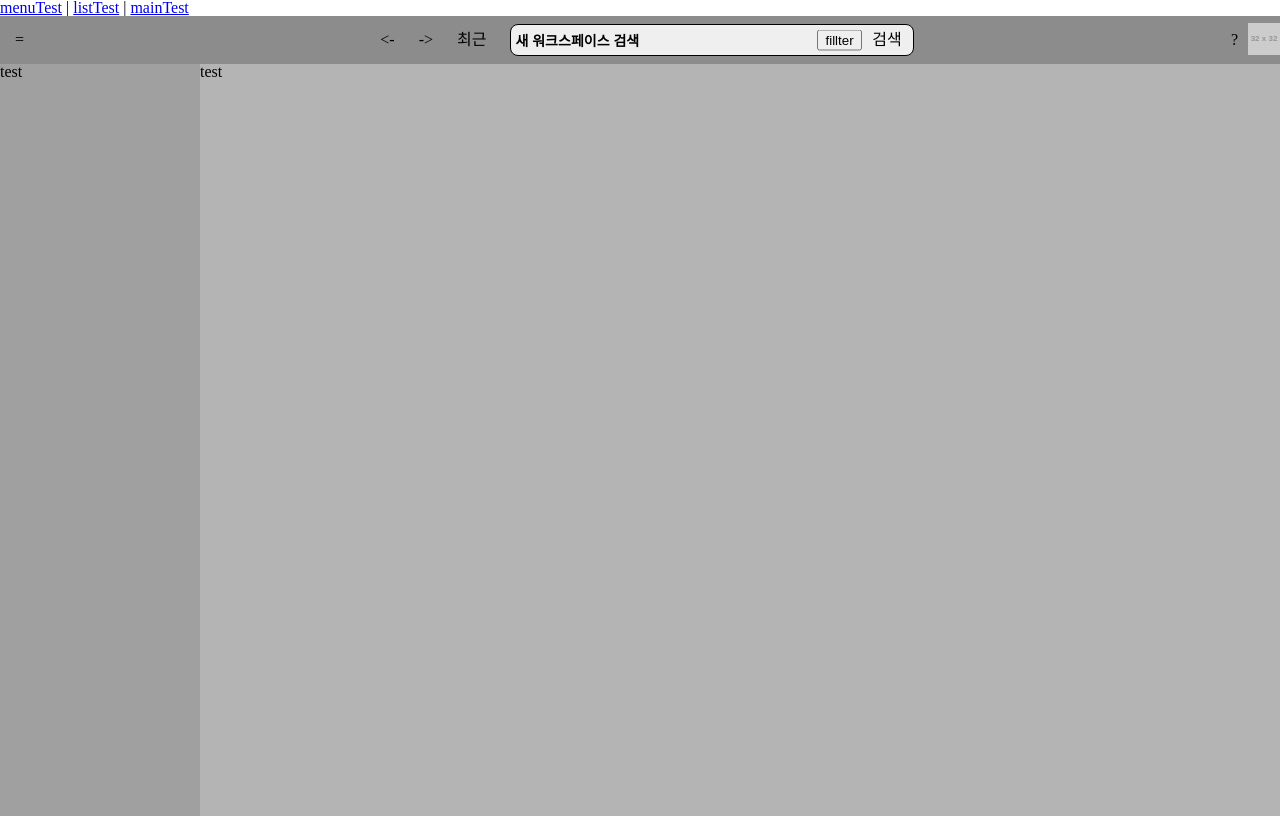
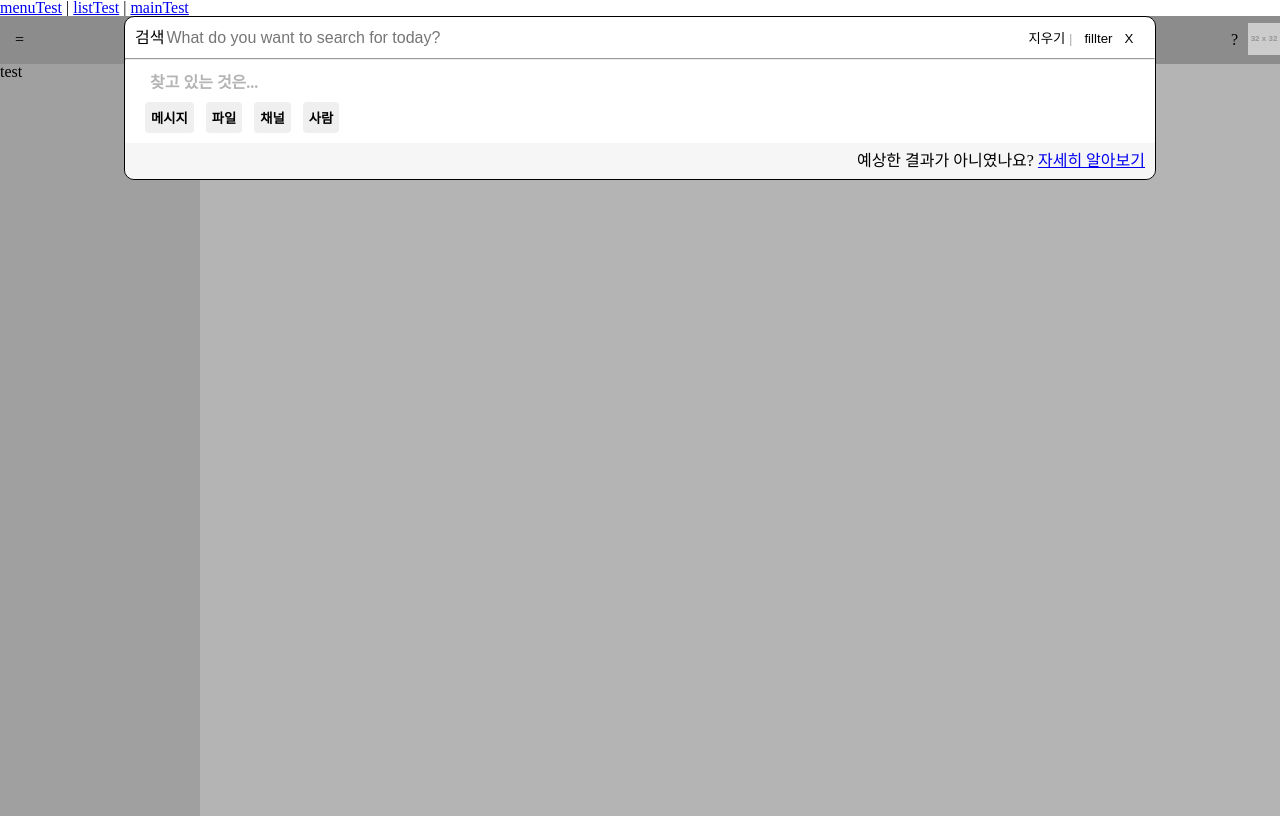
Before and after one commit to fms2014-github/clone-coding-slack, a Vue app: page /main-view in a window 1280 px wide. Both pictures are taken after a click on the button "새 워크스페이스 검색". Built offline with nearby package versions, Linux system fonts and the light colour scheme.

Commit message:
searchBox와 header 연결 및 스타일 어긋난것 수정

```diff
--- a/src/components/SearchBox.vue
+++ b/src/components/SearchBox.vue
@@ -1,11 +1,11 @@
 <template>
-  <div class="search-popup">
+  <div class="search-box" v-if="isEnable">
     <div class="search-workspace">
       <span class="search-icon">검색</span>
       <input type="text" placeholder="What do you want to search for today?"/>
       <button class="search-data-del-btn">지우기</button>
       <button class="fillter">fillter</button>
-      <button class="search-popup-close">X</button>
+      <button class="search-box-close" @click="closeBox">X</button>
     </div>
     <hr/>
     <div class="search-support">
@@ -20,16 +20,28 @@
 <script>
 import SearchSuggestVue from './SearchSuggest.vue';
 export default {
-    components:{
-        SearchSuggestVue
+  components:{
+      SearchSuggestVue
+  },
+  props:{
+    isEnable: {
+      type: Boolean,
+      require: true
     }
+  },
+  methods:{
+    closeBox(){
+      this.$emit('closeBoxEvent')
+    }
+  }
 
 }
 </script>
 
 <style lang="scss" scoped>
-.search-popup{
-    width: calc(100% - 200px);
+.search-box{
+    width: calc(100% - 250px);
+    background-color: white;
     border: {
         width: 1px;
         style: solid;
@@ -39,6 +51,7 @@ export default {
 
     button {
         background-color: rgba(255, 255, 255, 0);
+        cursor: pointer;
         border: {
           width: 0px;
           style: solid;
@@ -48,7 +61,7 @@ export default {
     .search-workspace{
       margin: 10px;
       input[type="text"]{
-        width: calc(100% - 153px);
+        width: calc(100% - 156px);
         height: 100%;
         font-size: 1rem;
         border-width: 0px;
--- a/src/layout/Header.vue
+++ b/src/layout/Header.vue
@@ -8,18 +8,35 @@
       <div class="search-wrap">
         <span class="search-workspace">검색</span>
         <button class="fillter">fillter</button>
-        <button id="search-workspace-btn">새 워크스페이스 검색</button>
+        <button id="search-workspace-btn" @click="toggle">새 워크스페이스 검색</button>
       </div>
     </div>
     <div class="etc-panel">
       <div class="help-icon"><span>?</span></div>
       <div class="user-profile"><img src="https://via.placeholder.com/32x32" /></div>
     </div>
+    <search-box-vue :isEnable="doSearch" @closeBoxEvent="toggle"></search-box-vue>
   </header>
 </template>
 
 <script>
+import SearchBoxVue from '@/components/SearchBox.vue';
+
 export default {
+  data(){
+    return {
+      doSearch: false
+    }
+  },
+  components:{
+    SearchBoxVue
+  },
+  methods:{
+    toggle(){
+      console.log(this.doSearch);
+      this.doSearch = this.doSearch ? false : true;
+    }
+  }
 
 }
 </script>
@@ -31,6 +48,7 @@ header{
   align-items: center;
   width: 100vw;
   height: 48px;
+  position: relative;
   background: {
       color: rgb(140, 140, 140);
   }
@@ -83,6 +101,12 @@ header{
       }
     }
   }
+  .search-box{
+    position: absolute;
+    top: 0px;
+    left: 50%;
+    transform: translateX(-50%);
+  }
   .system-menu-btn-wrap{
     flex-grow: 1;
     padding: 15px;
```
